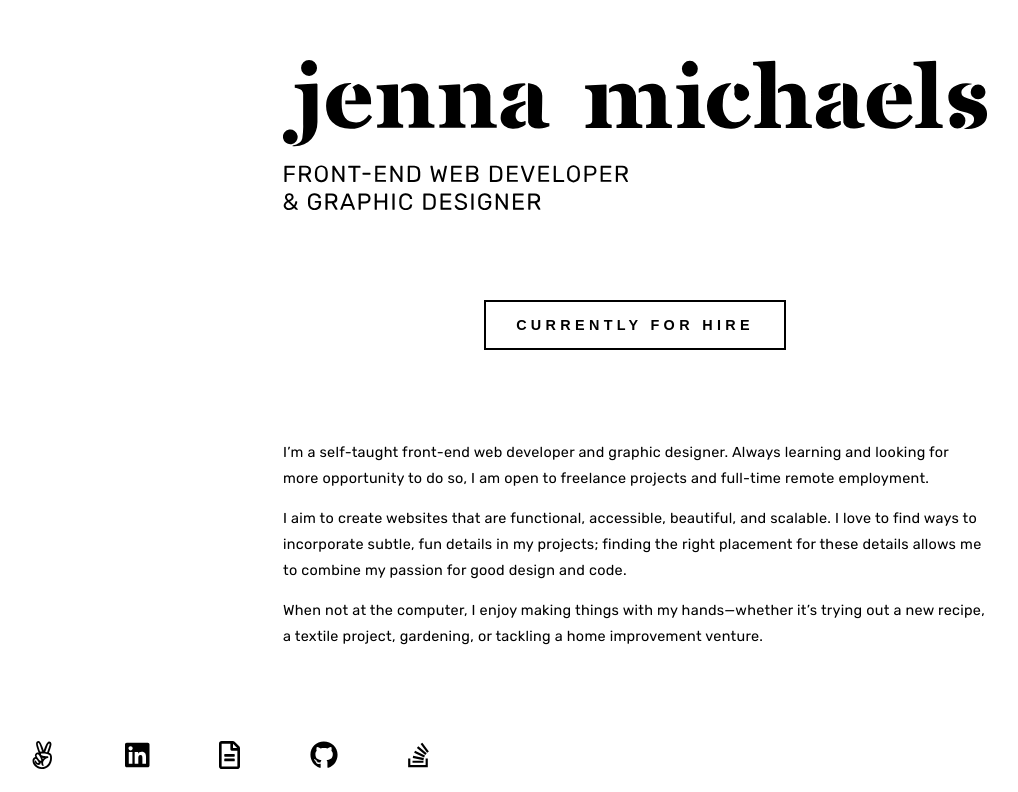
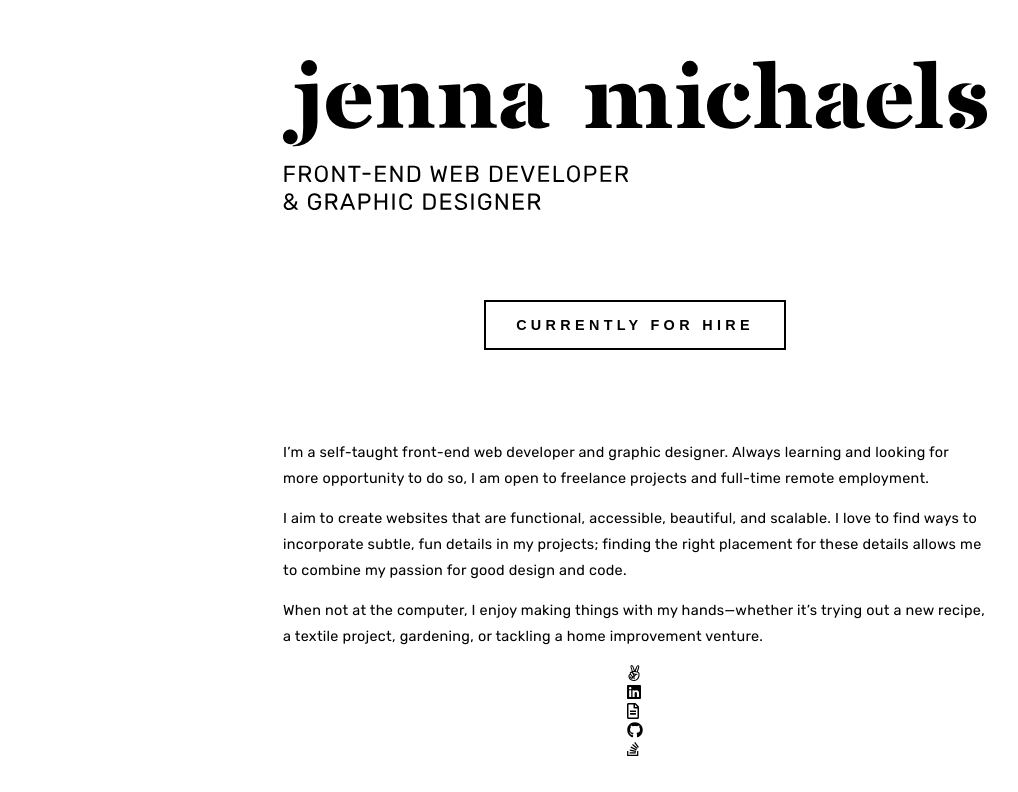
Before and after one commit to jenna-m/portfolio, a React (Create React App) app: page / in a window 1280 px wide. Shown: the part 160-952 px from the top of the page, without its empty margins (5-1023 px from the left). Built offline with nearby package versions, Linux system fonts and the light colour scheme.

Commit message:
Update socialData.js
Reconfigure social links

```diff
--- a/src/data/socialData.js
+++ b/src/data/socialData.js
@@ -9,9 +9,8 @@ import {
 
 export default function Social() {
     return (
-        <div>
-            <ul id="social-links">
-                <li>
+        <div id="social-link-container">
+            <div className="social-link">
                 <a
                 href="https://angel.co/jennamichaels"
                 target="_blank"
@@ -21,8 +20,8 @@ export default function Social() {
                 data-tooltip-location="bottom">
                     { angelListIcon }
                 </a>
-                </li>
-                <li>
+            </div>
+            <div className="social-link">
                 <a
                 href="https://www.linkedin.com/in/jenna-michaels/"
                 target="_blank"
@@ -32,8 +31,8 @@ export default function Social() {
                 data-tooltip-location="bottom">
                     { linkedinIcon }
                 </a>
-                </li>
-                <li>
+            </div>
+            <div className="social-link">
                 <a
                 href="https://www.canva.com/design/DADsDSMzEHc/iVNMgHehzb4ziKE0TOPzOA/view?website#4"
                 target="_blank"
@@ -43,8 +42,8 @@ export default function Social() {
                 data-tooltip-location="bottom">
                     { resumeIcon }
                 </a>
-                </li>
-                <li>
+            </div>
+            <div className="social-link">
                 <a
                 href="https://github.com/jenna-m"
                 target="_blank"
@@ -54,8 +53,8 @@ export default function Social() {
                 data-tooltip-location="bottom">
                     { githubIcon }
                 </a>
-                </li>
-                <li>
+            </div>
+            <div className="social-link">
                 <a
                 href="https://stackoverflow.com/story/jennamichaels"
                 target="_blank"
@@ -65,8 +64,7 @@ export default function Social() {
                 data-tooltip-location="bottom">
                     { stackOverflowIcon }
                 </a>
-                </li>
-            </ul>
+            </div>
         </div>
     )
 }
```
Lines whose indentation alone changed are shown as unchanged.
